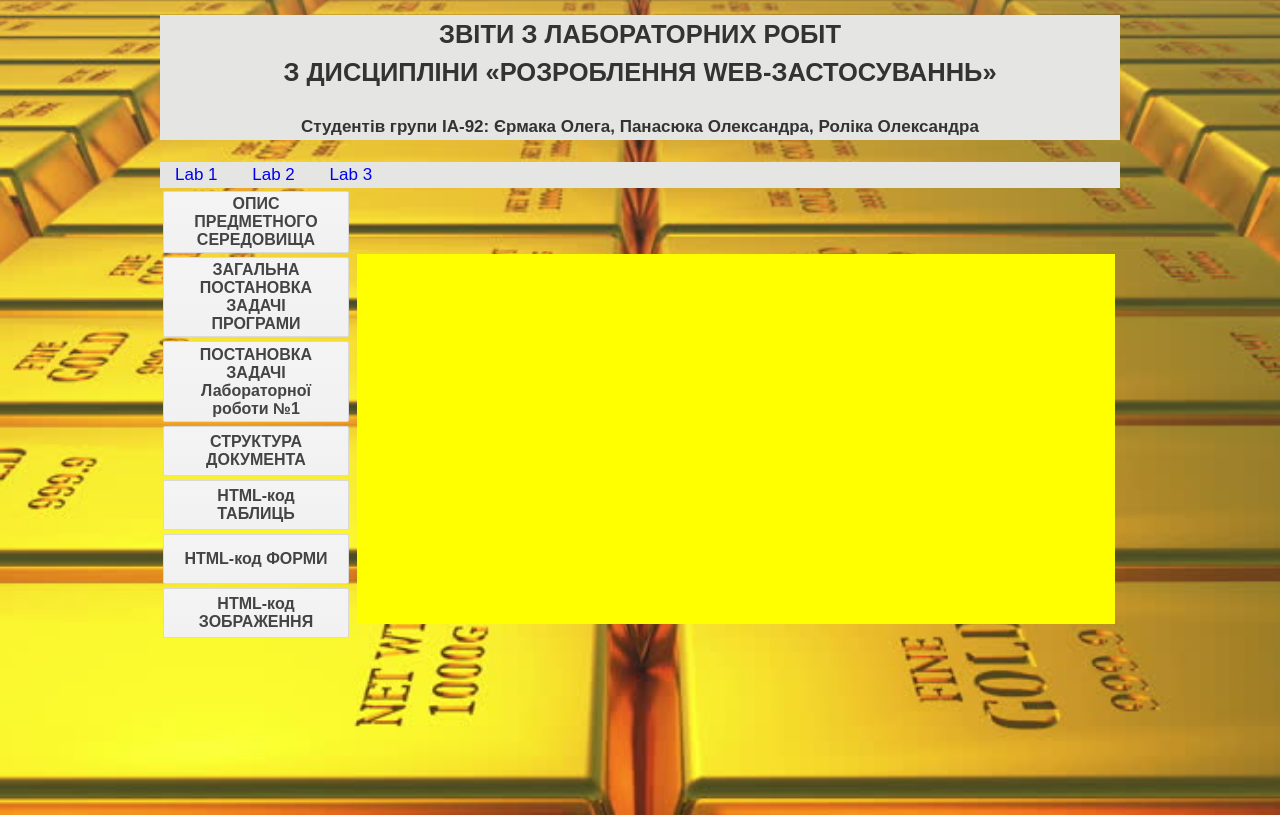
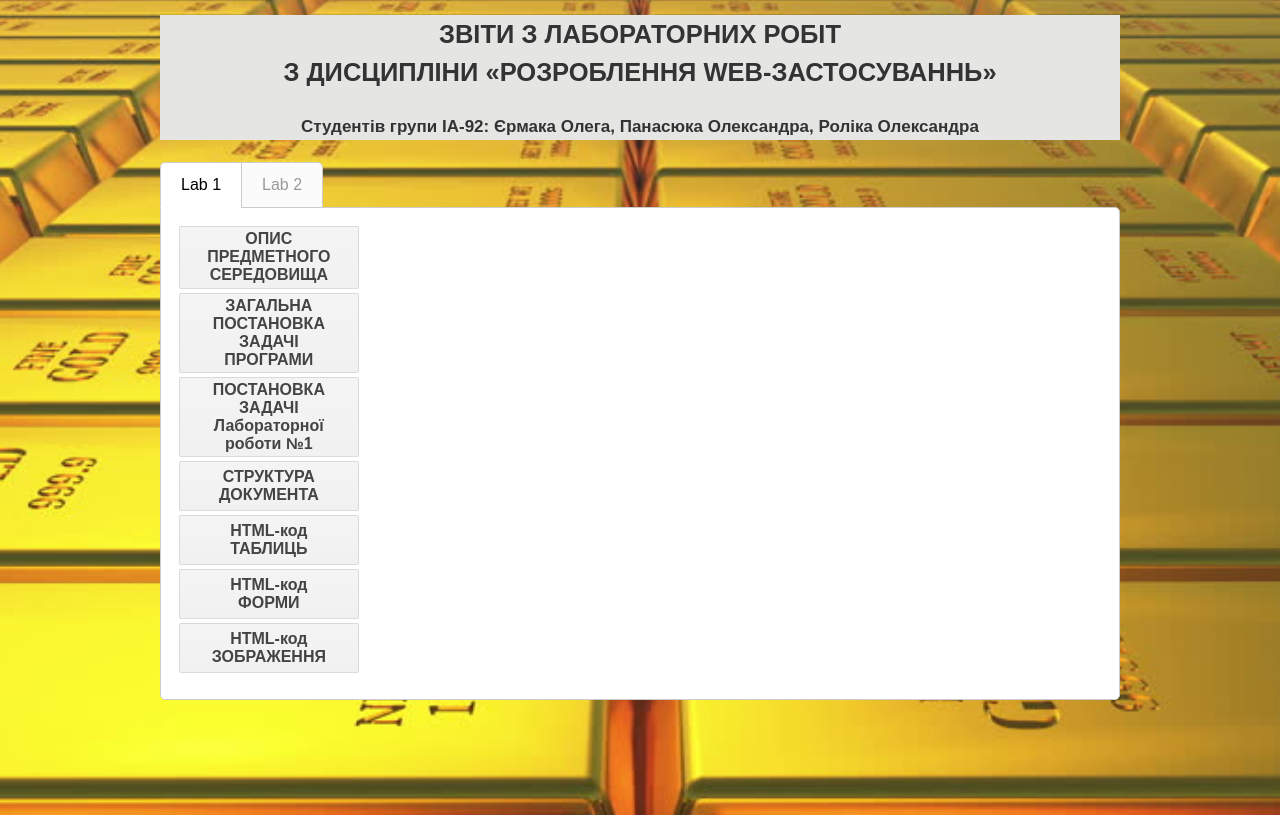
Before and after one commit to Smartbro789/3A_Capital, a PHP site: page / in a window 1280 px wide. Shown: the part 75-890 px from the top of the page. Run offline with PHP 8.4, Linux system fonts and the light colour scheme; some libraries are stand-ins or nearby versions.

Commit message:
tabs in js

```diff
--- a/index.html
+++ b/index.html
@@ -5,80 +5,32 @@
     <meta charset="UTF-8">
     <meta name="viewport" content="width=device-width, initial-scale=1.0">
     <link rel="stylesheet" href="style.css">
+
     <title>3A Capital</title>
+    <script src="js/lab1methods.js"></script>
+    <script src="js/lab2methods.js"></script>
+    <script src="https://ajax.googleapis.com/ajax/libs/jquery/2.1.1/jquery.min.js"></script>
+    <script>
+    $(function() {
+        var tab = $('#tabs .tabs-items > div');
+        tab.hide().filter(':first').show();
 
-    <script>
-    function mission_lab1(){
+        // Клики по вкладкам.
+        $('#tabs .tabs-nav a').click(function(){
+            tab.hide();
+            tab.filter(this.hash).show();
+            $('#tabs .tabs-nav a').removeClass('active');
+            $(this).addClass('active');
+            return false;
+        }).filter(':first').click();
 
+        // Клики по якорным ссылкам.
+        $('.tabs-target').click(function(){
+            $('#tabs .tabs-nav a[href=' + $(this).data('id')+ ']').click();
+        });
+    });
+    </script>
 
-
-
-        document.getElementById("t1").innerHTML = "придбати практичні навички роботи  з html-документом, таблицями,формами, зображеннями, посиланнями";
-    }
-    function description(){
-        var text = document.getElementById("t1");
-        text.innerHTML = "";
-        var pic1 = document.createElement("IMG");
-        var pic2 = document.createElement("IMG");
-        var pic3 = document.createElement("IMG");
-        var pic4 = document.createElement("IMG");
-        var pic5 = document.createElement("IMG");
-        var pic6 = document.createElement("IMG");
-        var pic7 = document.createElement("IMG");
-        pic1.src = "images/description/Screenshot_1.jpg";
-        pic2.src = "images/description/Screenshot_2.jpg";
-        pic3.src = "images/description/Screenshot_3.jpg";
-        pic4.src = "images/description/Screenshot_4.jpg";
-        pic5.src = "images/description/Screenshot_5.jpg";
-        pic6.src = "images/description/Screenshot_6.jpg";
-        pic7.src = "images/description/Screenshot_7.jpg";
-        text.appendChild(pic1);
-        text.appendChild(pic2);
-        text.appendChild(pic3);
-        text.appendChild(pic4);
-        text.appendChild(pic5);
-        text.appendChild(pic6);
-        text.appendChild(pic7);
-    }
-    function structure(){
-        var text = document.getElementById("t1");
-        text.innerHTML = "";
-        var pic1 = document.createElement("IMG");
-        var pic2 = document.createElement("IMG");
-        pic1.src = "images/structure/Screenshot_1.jpg";
-        pic2.src = "images/structure/Screenshot_2.jpg";
-        text.appendChild(pic1);
-        text.appendChild(pic2);
-    }
-    function table(){
-        var text = document.getElementById("t1");
-        text.innerHTML = "";
-        var pic1 = document.createElement("IMG");
-        pic1.src = "images/table.jpg";
-        text.appendChild(pic1);
-    }
-    function formCode(){
-        var text = document.getElementById("t1");
-        text.innerHTML = "";
-        var pic1 = document.createElement("IMG");
-        pic1.src = "images/form.jpg";
-        text.appendChild(pic1);
-    }
-    function picture(){
-        var text = document.getElementById("t1");
-        text.innerHTML = "";
-        var pic1 = document.createElement("IMG");
-        pic1.src = "images/picture.jpg";
-        text.appendChild(pic1);
-    }
-    function mission(){
-        var text = document.getElementById("t1");
-        text.innerHTML = "";
-        var pic1 = document.createElement("IMG");
-        pic1.src = "images/mission.jpg";
-        text.appendChild(pic1);
-    }
-    </script>
 </head>
 
 <body>
@@ -96,18 +48,18 @@
                 <h4>Студентів групи ІА-92: Єрмака Олега, Панасюка Олександра, Роліка Олександра</h4>
             </div>
         </div>
-        <div class="student">
-            <div class="container">
 
-            </div>
-        </div>
-        <div class="labs">
-            <nav class="container">
-                <a class="nav_link" href="main.html">Lab 1</a>
-                <a class="nav_link" href="#">Lab 2</a>
-                <a class="nav_link" href="#">Lab 3</a>
-            </nav>
-        </div>
+
+<div id="tabs">
+    <!-- Кнопки -->
+    <ul class="tabs-nav">
+        <li><a href="#tab-1">Lab 1</a></li>
+        <li><a href="#tab-2">Lab 2</a></li>
+    </ul>
+
+    <!-- Контент -->
+    <div class="tabs-items">
+        <div class="tabs-item" id="tab-1">
             <div class="mainpage">
             <div class="buttons">
                 <table>
@@ -125,6 +77,26 @@
             </div>
         </div>
         </div>
+        <div class="tabs-item" id="tab-2">
+            <div class="mainpage">
+            <div class="buttons">
+                <table>
+                    <tr><td><button class="button" onclick="mission_lab2()">ПОСТАНОВКА ЗАДАЧІ Лабораторної роботи №2</button></td></tr>
+                    <tr><td><button class="button" onclick="lists()">СПИСКИ</button></td></tr>
+                    <tr><td><button class="button" onclick="identificators()">ІДЕНТИФІКАТОРИ</button></td></tr>
+                    <tr><td><button class="button" onclick="paddings()">ВІДСТУПИ</button></td></tr>
+                    <tr><td><button class="button" onclick="floatElements()">ПЛАВАЮЧІ ЕЛЕМЕНТИ</button></td></tr>
+                    <tr><td><button class="button" onclick="tagClassSelectors()">Селектори тегу і класу</button></td></tr>
+                    <tr><td><button class="button" onclick="otherSelectors()">Інші селектори</button></td></tr>
+                    <tr><td><button class="button" onclick="selectorsGrouping()">Групування селекторів</button></td></tr>
+                </table>
+            </div>
+            <div class="info-box">
+                <p class="info" id="t2"></p>
+            </div>
+        </div>
+    </div>
+</div>
+</div>
 </body>
-
 </html>
--- a/style.css
+++ b/style.css
@@ -110,7 +110,6 @@ body {
   overflow: scroll;
   padding: 22px;
   left: 0px;
-  background-color: yellow;
   height: 370px;
   width: 100%;
   white-space: pre-wrap;
@@ -119,4 +118,54 @@ body {
 .info-box{
   display: inline-block;
   width:79%;
+  height:100%;
   }
+#tabs {
+  margin: 10px 0;
+}
+.tabs-nav {
+  overflow: hidden;
+  margin: 0;
+  padding: 0;
+}
+.tabs-nav li {
+  display: block;
+  float: left;
+  padding: 0;
+  list-style: none;
+}
+.tabs-nav a {
+  display: block;
+  padding: 10px 20px;
+  border-top: 1px solid #ccc;
+  border-bottom: 1px solid #ccc;
+  border-left: 1px solid #ccc;
+  background: #fbfbfb;
+  font-size: 16px;
+  text-decoration: none;
+  text-align: center;
+  color: #999;
+}
+.tabs-nav li:first-child a {
+  border-radius: 5px 0 0 0;
+}
+.tabs-nav li:last-child a {
+  display: block;
+  border-right: 1px solid #ccc;
+  border-radius: 0 5px 0 0;
+}
+.tabs-nav a.active {
+  border-bottom: 1px solid #fff;
+  background: #fff;
+  color: #000;
+}
+.tabs-items {
+  border: 1px solid #ccc;
+  border-radius: 0 5px 5px 5px;
+  background: #fff;
+  margin: -1px 0 0 0;
+}
+.tabs-item {
+  padding: 15px;
+}
+CSS
```
Also changed, not shown: js/lab1methods.js (added, +66 -0 lines), js/lab2methods.js (added, +74 -0 lines), tabs.js (added, +44 -0 lines). Lines whose indentation alone changed are shown as unchanged.
